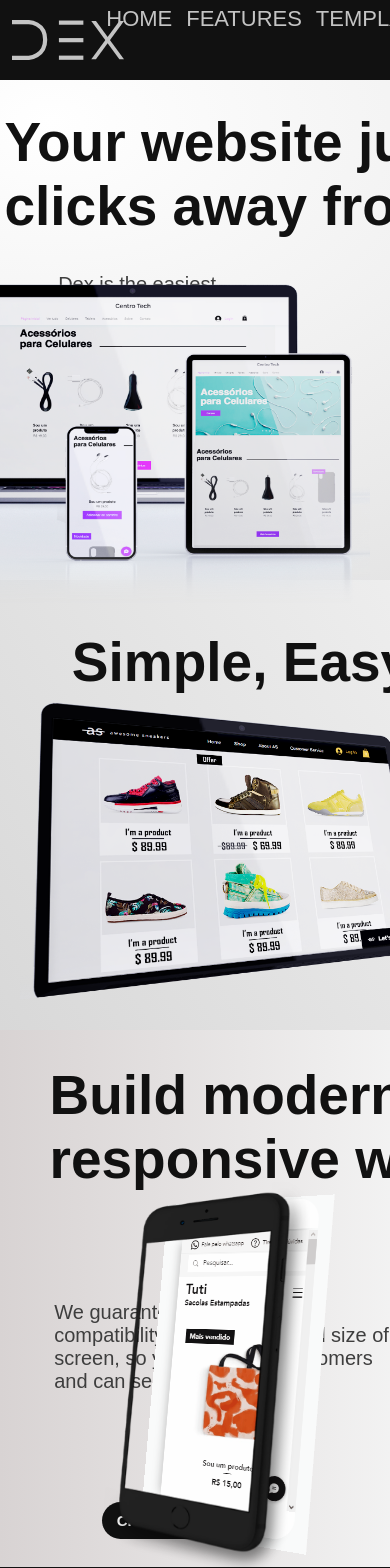
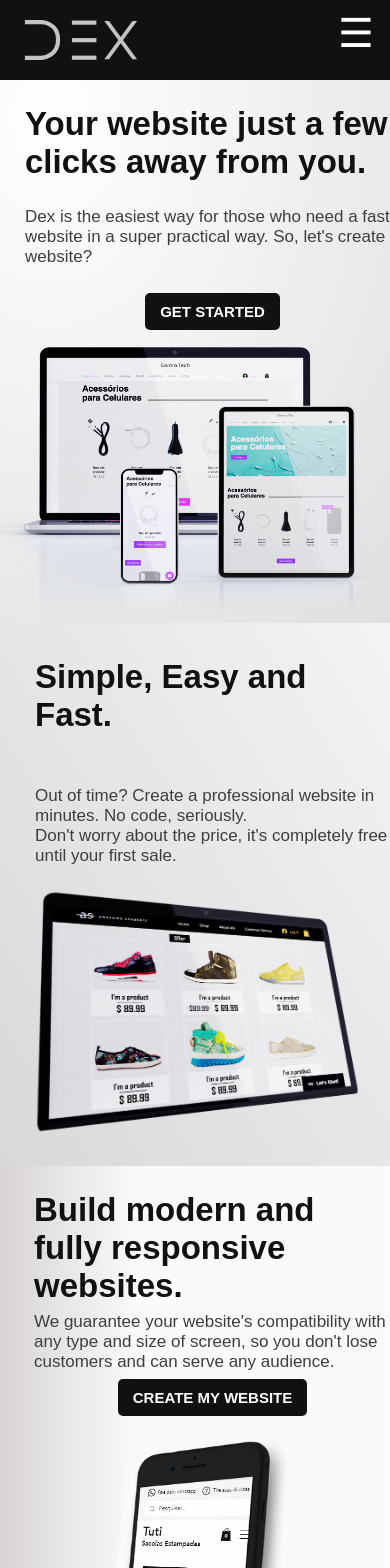
Before and after one commit to arthuryan08/Dex, a React (Create React App) app: page / in a window 390 px wide. Shown: the top 1568 px of the page. Built offline with nearby package versions, Linux system fonts and the light colour scheme.

Commit message:
responsive mobile S, M and L done

```diff
--- a/src/App.js
+++ b/src/App.js
@@ -1,6 +1,7 @@
 import React from "react";
 import * as C from "./AppStyles";
 
+import { SideBar } from "./components/SideBar";
 import { Header } from "./components/Header";
 import { Button } from "./components/Button";
 
@@ -17,6 +18,7 @@ import LinkedinIcon from "./assets/linkedin.svg";
 export const App = () => {
   return (
     <C.Container>
+      <SideBar />
       <Header />
       <C.MainContent1>
         <C.ContentTextArea>
@@ -104,20 +106,22 @@ export const App = () => {
           <C.LogoArea>
             <C.Logo src={Logo} />
             <C.LogoText>
-              Have a question? We're here to help.<br/>Call us at 000-123-4567
+              Have a question? We're here to help.
+              <br />
+              Call us at 000-123-4567
             </C.LogoText>
           </C.LogoArea>
           <C.SocialArea>
-            <C.Link href='#'>
+            <C.Link href="#">
               <C.Icon src={FacebookIcon} />
             </C.Link>
-            <C.Link href='#'>
+            <C.Link href="#">
               <C.Icon src={InstagramIcon} />
             </C.Link>
-            <C.Link href='#'>
+            <C.Link href="#">
               <C.Icon src={TwitterIcon} />
             </C.Link>
-            <C.Link href='#'>
+            <C.Link href="#">
               <C.Icon src={LinkedinIcon} />
             </C.Link>
             <C.LogoText>Ⓒ 2021 DEX | All Rights Reserved</C.LogoText>
@@ -125,40 +129,40 @@ export const App = () => {
         </C.FooterDivLogo>
         <C.FooterDivInfo>
           <C.DivInfoTitle>Product &amp; Pricing</C.DivInfoTitle>
-          <C.DivInfoContent href='#'>Features</C.DivInfoContent>
-          <C.DivInfoContent href='#'>Vizualizations</C.DivInfoContent>
-          <C.DivInfoContent href='#'>Dashboad</C.DivInfoContent>
-          <C.DivInfoContent href='#'>Pricing</C.DivInfoContent>
-          <C.DivInfoContent href='#'>Premium Plans</C.DivInfoContent>
-          <C.DivInfoContent href='#'>New Releases Notes</C.DivInfoContent>
+          <C.DivInfoContent href="#">Features</C.DivInfoContent>
+          <C.DivInfoContent href="#">Vizualizations</C.DivInfoContent>
+          <C.DivInfoContent href="#">Dashboad</C.DivInfoContent>
+          <C.DivInfoContent href="#">Pricing</C.DivInfoContent>
+          <C.DivInfoContent href="#">Premium Plans</C.DivInfoContent>
+          <C.DivInfoContent href="#">New Releases Notes</C.DivInfoContent>
         </C.FooterDivInfo>
         <C.FooterDivInfo>
           <C.DivInfoTitle>Learn</C.DivInfoTitle>
-          <C.DivInfoContent href='#'>Summary</C.DivInfoContent>
-          <C.DivInfoContent href='#'>Getting Started</C.DivInfoContent>
-          <C.DivInfoContent href='#'>Help Center</C.DivInfoContent>
-          <C.DivInfoContent href='#'>Resources</C.DivInfoContent>
-          <C.DivInfoContent href='#'>FAQs</C.DivInfoContent>
-          <C.DivInfoContent href='#'>Developers</C.DivInfoContent>
+          <C.DivInfoContent href="#">Summary</C.DivInfoContent>
+          <C.DivInfoContent href="#">Getting Started</C.DivInfoContent>
+          <C.DivInfoContent href="#">Help Center</C.DivInfoContent>
+          <C.DivInfoContent href="#">Resources</C.DivInfoContent>
+          <C.DivInfoContent href="#">FAQs</C.DivInfoContent>
+          <C.DivInfoContent href="#">Developers</C.DivInfoContent>
         </C.FooterDivInfo>
         <C.FooterDivInfo>
           <C.DivInfoTitle>Account</C.DivInfoTitle>
-          <C.DivInfoContent href='#'>My Products</C.DivInfoContent>
-          <C.DivInfoContent href='#'>Renewal and Billing</C.DivInfoContent>
-          <C.DivInfoContent href='#'>Create Account</C.DivInfoContent>
-          <C.DivInfoContent href='#'></C.DivInfoContent>
-          <C.DivInfoContent href='#'></C.DivInfoContent>
-          <C.DivInfoContent href='#'></C.DivInfoContent>
-          <C.DivInfoContent href='#'></C.DivInfoContent>
+          <C.DivInfoContent href="#">My Products</C.DivInfoContent>
+          <C.DivInfoContent href="#">Renewal and Billing</C.DivInfoContent>
+          <C.DivInfoContent href="#">Create Account</C.DivInfoContent>
+          <C.DivInfoContent href="#"></C.DivInfoContent>
+          <C.DivInfoContent href="#"></C.DivInfoContent>
+          <C.DivInfoContent href="#"></C.DivInfoContent>
+          <C.DivInfoContent href="#"></C.DivInfoContent>
         </C.FooterDivInfo>
         <C.FooterDivInfo>
           <C.DivInfoTitle>Company</C.DivInfoTitle>
-          <C.DivInfoContent href='#'>About Us</C.DivInfoContent>
-          <C.DivInfoContent href='#'>Carrers</C.DivInfoContent>
-          <C.DivInfoContent href='#'>Partners</C.DivInfoContent>
-          <C.DivInfoContent href='#'>Contact Us</C.DivInfoContent>
-          <C.DivInfoContent href='#'>Privacy Policy</C.DivInfoContent>
-          <C.DivInfoContent href='#'>Terms of Use</C.DivInfoContent>
+          <C.DivInfoContent href="#">About Us</C.DivInfoContent>
+          <C.DivInfoContent href="#">Carrers</C.DivInfoContent>
+          <C.DivInfoContent href="#">Partners</C.DivInfoContent>
+          <C.DivInfoContent href="#">Contact Us</C.DivInfoContent>
+          <C.DivInfoContent href="#">Privacy Policy</C.DivInfoContent>
+          <C.DivInfoContent href="#">Terms of Use</C.DivInfoContent>
         </C.FooterDivInfo>
       </C.Footer>
     </C.Container>
--- a/src/AppStyles.js
+++ b/src/AppStyles.js
@@ -6,8 +6,22 @@ export const Container = styled.div`
   min-width: 100vh;
   color: #3e3e3e;
   font-family: "Century Gothic", sans-serif;
-
-  overflow: hidden;
+  overflow-x: hidden;
+  @media ${device.laptop} {
+    width: 1024px;
+  }
+  @media ${device.tablet} {
+    width: 768px;
+  }
+  @media ${device.mobileL} {
+    width: 425px;
+  }
+  @media ${device.mobileM} {
+    width: 327px;
+  }
+  @media ${device.mobileS} {
+    width: 320px;
+  }
 `;
 export const MainContent1 = styled.main`
   height: 580px;
@@ -18,6 +32,17 @@ export const MainContent1 = styled.main`
   @media ${device.tablet} {
     height: 500px;
     width: 768px;
+  }
+  @media ${device.mobileL} {
+    width: 425px;
+    height: 543px;
+  }
+  @media ${device.mobileM} {
+    width: 375px;
+    height: 570px;
+  }
+  @media ${device.mobileS} {
+    width: 320px;
   }
 `;
 
@@ -39,6 +64,17 @@ export const ContentTextArea = styled.div`
     padding: 30px 0 0 50px;
     height: 420px;
   }
+  @media ${device.mobileL} {
+    width: 100%;
+    padding: 25px;
+    height: 270px;
+  }
+  @media ${device.mobileM} {
+    height: 300px;
+  }
+  @media ${device.mobileS} {
+    height: 350px;
+  }
 `;
 export const Text1 = styled.p`
   font-size: 55px;
@@ -49,6 +85,12 @@ export const Text1 = styled.p`
     width: 700px;
     margin-left: 390px;
   }
+  @media ${device.mobileL} {
+    margin: 0;
+    font-size: 33px;
+    width: 100%;
+    padding: 0;
+  }
 `;
 export const Text2 = styled.p`
   font-size: 20px;
@@ -58,6 +100,12 @@ export const Text2 = styled.p`
   @media ${device.tablet} {
     width: 120%;
     margin-left: 60px;
+  }
+  @media ${device.mobileL} {
+    margin: 0;
+    padding: 0;
+    width: 100%;
+    font-size: 17px;
   }
 `;
 
@@ -77,6 +125,21 @@ export const Mockup1 = styled.img`
     right: 20px;
     width: 500px;
     height: 330px;
+  }
+  @media ${device.mobileL} {
+    width: 411px;
+    height: 283px;
+    top: 343px;
+  }
+  @media ${device.mobileM} {
+    top: 380px;
+    right: -1px;
+  }
+  @media ${device.mobileS} {
+    width: 340px;
+    height: 212px;
+    top: 443px;
+    right: 6px;
   }
 `;
 
@@ -99,6 +162,18 @@ export const MainContent2 = styled.div`
     height: 450px;
     padding: 10px;
   }
+  @media ${device.mobileL} {
+    width: 425px;
+    height: 543px;
+    align-items: flex-start;
+  }
+  @media ${device.mobileM} {
+    width: 375px;
+    height: 570px;
+  }
+  @media ${device.mobileS}{
+    width: 320px;
+  }
 }
 
 `;
@@ -117,6 +192,19 @@ export const Mockup2 = styled.img`
     top: 700px;
     left: -20px;
   }
+  @media ${device.mobileL} {
+    height: 243px;
+    top: 890px;
+    left: -14px;
+  }
+  @media ${device.mobileM} {
+    top: 954px;
+    left: -29px;
+  }
+  @media ${device.mobileS} {
+    height: 204px;
+    top: 1002px;
+  }
 `;
 export const ContentTextArea2 = styled.div`
   display: flex;
@@ -134,6 +222,12 @@ export const ContentTextArea2 = styled.div`
     height: 350px;
     padding: 0;
   }
+  @media ${device.mobileL} {
+    padding: 25px;
+    height: 342px;
+    margin: 0;
+    width: 100%;
+  }
 `;
 export const Text3 = styled.p`
   font-size: 55px;
@@ -143,6 +237,12 @@ export const Text3 = styled.p`
   @media ${device.tablet} {
     width: 700px;
     margin-left: -300px;
+  }
+  @media ${device.mobileL} {
+    font-size: 33px;
+    padding: 0;
+    margin: 0;
+    width: 100%;
   }
 `;
 export const Text4 = styled.p`
@@ -154,18 +254,25 @@ export const Text4 = styled.p`
     width: 100%;
     padding: 0 10px;
   }
+  @media ${device.mobileL} {
+    margin: 0;
+    padding: 0;
+    width: 100%;
+    font-size: 17px;
+  }
 `;
 
 // main content 3
 
 export const MainContent3 = styled.div`
   background: transparent
-    linear-gradient(90deg, #d8d3d3 0%, #f9fafa 64%, #f9fafa 90%, #ffffff 100%)
+    linear-gradient(90deg, #d8d3d3 0%, #f9fafa 35%, #f9fafa 90%, #ffffff 100%)
     0% 0% no-repeat padding-box;
   height: 646px;
   display: flex;
   align-items: center;
   justify-content: space-between;
+  align-items: center;
   padding: 0 132px;
 
   @media ${device.laptop} {
@@ -177,12 +284,32 @@ export const MainContent3 = styled.div`
     width: 768px;
     height: 537px;
   }
+  @media ${device.mobileL} {
+    width: 425px;
+    height: 618px;
+    background: transparent
+      linear-gradient(90deg, #d8d3d3 0%, #f9fafa 32%, #f9fafa 90%, #ffffff 100%)
+      0% 0% no-repeat padding-box;
+    align-items: flex-start;
+  }
+  @media ${device.mobileM} {
+    width: 375px;
+    height: 670px;
+    background: transparent
+      linear-gradient(90deg, #d8d3d3 0%, #f9fafa 18%, #f9fafa 90%, #ffffff 100%)
+      0% 0% no-repeat padding-box;
+  }
+  @media ${device.mobileS} {
+    width: 320px;
+    height: 746px;
+  }
 `;
 export const ContentTextArea3 = styled.div`
   display: flex;
   flex-direction: column;
   justify-content: space-between;
   align-items: flex-start;
+  padding: 40px 0;
   width: 46%;
   height: 561px;
 
@@ -194,6 +321,17 @@ export const ContentTextArea3 = styled.div`
     width: 50%;
     align-items: center;
   }
+  @media ${device.mobileL} {
+    width: 100%;
+    padding: 25px;
+    height: 270px;
+  }
+  @media ${device.mobileM} {
+    height: 340px;
+  }
+  @media ${device.mobileS} {
+    height: 403px;
+  }
 `;
 export const Text5 = styled.p`
   font-size: 55px;
@@ -203,6 +341,12 @@ export const Text5 = styled.p`
   @media ${device.tablet} {
     width: 700px;
     margin-left: 406px;
+  }
+  @media ${device.mobileL} {
+    margin: 0;
+    font-size: 33px;
+    width: 100%;
+    padding: 0;
   }
 `;
 export const Text6 = styled.p`
@@ -215,11 +359,18 @@ export const Text6 = styled.p`
     margin-left: 53px;
     padding: 0;
   }
+  @media ${device.mobileL} {
+    margin: 0;
+    padding: 0;
+    width: 100%;
+    font-size: 17px;
+  }
 `;
 
 export const Div3d = styled.div`
-  width: 409px;
-  height: 559px;
+  width: 411px;
+  height: 569px;
+  top: 1268px;
   perspective: 1000px;
   position: absolute;
   right: 10%;
@@ -233,22 +384,44 @@ export const Div3d = styled.div`
     right: 10%;
     top: 1198px;
   }
+  @media ${device.mobileL} {
+    width: 247px;
+    height: 301px;
+    right: 60px;
+    top: 1451px;
+  }
+  @media ${device.mobileM} {
+    width: 241px;
+    height: 301px;
+    right: 65px;
+    top: 1563px;
+  }
+  @media ${device.mobileS} {
+    width: 193px;
+    height: 301px;
+    right: 65px;
+    top: 1626px;
+  }
 `;
 
 export const Mockup3 = styled.img`
-  width: 339px;
+  width: 344px;
   height: 100%;
   transform-style: preserve-3d;
   transform: rotate3d(1, -9, 1, 35deg);
   @media ${device.tablet} {
     width: 203px;
   }
+  @media ${device.mobileL} {
+    width: 202px;
+    transform: rotate3d(1, -9, 1, 41deg);
+  }
 `;
 export const Case = styled.img`
   position: absolute;
   z-index: 1;
   width: 414px;
-  top: 1250px;
+  top: 1235px;
   right: 10%;
 
   @media ${device.laptop} {
@@ -258,6 +431,21 @@ export const Case = styled.img`
     width: 244px;
     right: 55px;
     top: 1182px;
+  }
+  @media ${device.mobileL} {
+    width: 221px;
+    right: 79px;
+    top: 1432px;
+  }
+  @media ${device.mobileM} {
+    width: 221px;
+    right: 79px;
+    top: 1545px;
+  }
+  @media ${device.mobileS} {
+    width: 221px;
+    right: 33px;
+    top: 1613px;
   }
 `;
 
@@ -275,6 +463,18 @@ export const TipsBar = styled.div`
   @media ${device.tablet} {
     width: 768px;
   }
+  @media ${device.mobileL} {
+    width: 425px;
+    padding: 15px;
+    height: 121px;
+  }
+  @media ${device.mobileM} {
+    width: 375px;
+  }
+  @media ${device.mobileS} {
+    width: 320px;
+    height: 110px;
+  }
 `;
 export const TipContent = styled.div`
   display: flex;
@@ -286,14 +486,33 @@ export const TipContent = styled.div`
     padding: 10px;
     height: 150px;
   }
+  @media ${device.mobileL} {
+    padding: 5px;
+    height: 112px;
+  }
+  @media ${device.mobileS} {
+    height: 100px;
+  }
 `;
 export const TipText1 = styled.p`
   font-size: 19px;
   font-weight: bold;
+  @media ${device.mobileL} {
+    font-size: 13px;
+  }
+  @media ${device.mobileS} {
+    font-size: 10px;
+  }
 `;
 export const TipText2 = styled.a`
   text-decoration: none;
   color: #ffffff;
+  @media ${device.mobileL} {
+    font-size: 12px;
+  }
+  @media ${device.mobileS} {
+    font-size: 9px;
+  }
 `;
 
 //Sign Up Area
@@ -305,6 +524,18 @@ export const SignUpArea = styled.div`
   align-items: center;
   @media ${device.tablet} {
     width: 768px;
+  }
+  @media ${device.mobileL} {
+    width: 425px;
+    padding: 0 30px;
+    height: 600px;
+  }
+  @media ${device.mobileM} {
+    width: 375px;
+  }
+  @media ${device.mobileS} {
+    width: 320px;
+    height: 624px;
   }
 `;
 export const SignUpText1 = styled.p`
@@ -321,12 +552,30 @@ export const SignUpText1 = styled.p`
     display: flex;
     align-items: center;
     justify-content: center;
+    @media ${device.mobileM} {
+      margin-left: 90px;
+    }
+    @media ${device.mobileS} {
+      margin-left: 83px;
+    }
+  }
+  @media ${device.mobileL} {
+    font-size: 33px;
+  }
+  @media ${device.mobileS} {
+    text-align: center;
   }
 `;
 
 export const SignUpText2 = styled.p`
   font-size: 20px;
   font-family: "Avant Garde BQ", sans-serif;
+  @media ${device.mobileL} {
+    font-size: 17px;
+  }
+  @media ${device.mobileM} {
+    text-align: center;
+  }
 `;
 
 export const InputArea = styled.div`
@@ -336,6 +585,9 @@ export const InputArea = styled.div`
   flex-direction: column;
   justify-content: space-evenly;
   align-items: flex-start;
+  @media ${device.mobileL} {
+    width: 100%;
+  }
 `;
 
 export const InputText = styled.p`
@@ -366,6 +618,9 @@ export const InputButton = styled.button`
   color: #ffffff;
   background-color: #111111;
   margin-bottom: 25px;
+  @media ${device.mobileL} {
+    margin: 0;
+  }
 `;
 
 // Footer
@@ -384,38 +639,104 @@ export const Footer = styled.footer`
     width: 768px;
     height: 255px;
   }
+  @media ${device.mobileL} {
+    width: 425px;
+    flex-wrap: wrap;
+    padding: 10px;
+    height: 300px;
+  }
+  @media ${device.mobileM} {
+    width: 375px;
+  }
+  @media ${device.mobileS} {
+    width: 320px;
+    padding: 5px;
+    height: 262px;
+  }
 `;
 export const FooterDivLogo = styled.div`
   display: flex;
   flex-direction: column;
   justify-content: space-between;
+  @media ${device.mobileL} {
+    display: flex;
+    flex-direction: column;
+    justify-content: space-between;
+    position: absolute;
+    top: 2713px;
+  }
+  @media ${device.mobileM} {
+    top: 2823px;
+  }
+  @media ${device.mobileS} {
+    top: 2883px;
+  }
 `;
 
-export const LogoArea = styled.div``;
+export const LogoArea = styled.div`
+  @media ${device.mobileL} {
+    flex-direction: row;
+    display: flex;
+    margin-bottom: 10px;
+  }
+`;
 
 export const Logo = styled.img`
   height: 40px;
   margin-bottom: 10px;
+  @media ${device.mobileL} {
+    height: 40px;
+  }
+  @media ${device.mobileM} {
+    height: 28px;
+    margin-left: 10px;
+  }
 `;
 
 export const LogoText = styled.p`
   margin-top: 3px;
   font-size: 13px;
+  @media ${device.mobileL} {
+    margin-left: 30px;
+    text-align: center;
+  }
+  @media ${device.mobileM} {
+    margin-left: 16px;
+    font-size: 12px;
+  }
+  @media ${device.mobileS} {
+    font-size: 10px;
+  }
 `;
 
-export const SocialArea = styled.div``;
+export const SocialArea = styled.div`
+  @media ${device.mobileL} {
+    display: flex;
+  }
+  @media ${device.mobileS} {
+    margin-left: 8px;
+  }
+`;
 
 export const Link = styled.a`
   margin-right: 10px;
+  @media ${device.mobileS} {
+    margin-right: 6px;
+  }
 `;
 
 export const Icon = styled.img`
   height: 30px;
+  @media ${device.mobileL} {
+    height: 20px;
+  }
 `;
 
 export const FooterDivInfo = styled.div`
   display: flex;
   flex-direction: column;
+  height: 140px;
+  justify-content: space-between;
 `;
 
 export const DivInfoTitle = styled.p`
@@ -424,6 +745,12 @@ export const DivInfoTitle = styled.p`
   font-weight: bold;
   @media ${device.tablet} {
     font-size: 14px;
+  }
+  @media ${device.mobileM} {
+    font-size: 12px;
+  }
+  @media ${device.mobileS} {
+    font-size: 10px;
   }
 `;
 
@@ -436,6 +763,10 @@ export const DivInfoContent = styled.a`
     color: #ffffff;
   }
   @media ${device.tablet} {
-    font-size: 12px;
+    font-size: 10px;
+    margin: 0;
+  }
+  @media ${device.mobileS} {
+    font-size: 9px;
   }
 `;
--- a/src/components/Button/index.js
+++ b/src/components/Button/index.js
@@ -1,6 +1,6 @@
 import React from "react";
 import styled from "styled-components";
-import  { device } from '../../device'
+import { device } from "../../device";
 
 const PersoButton = styled.button`
   color: ${(props) => props.TxtColor && `#FFFFFF`};
@@ -9,22 +9,25 @@ const PersoButton = styled.button`
   padding: 10px 15px;
   font-size: 19px;
   font-weight: 600;
-  border-radius: 30px;
+  border-radius: 5px;
   cursor: pointer;
   background-color: ${(props) => (props.BGColor ? `#111111` : "#FFFFFF")};
   margin-left: ${(props) => props.color && "20px"};
   &:hover {
     filter: brightness(90%);
   }
-  @media ${device.tablet}{
+  @media ${device.tablet} {
     font-size: 15px;
+  }
+  @media ${device.mobileL} {
+    display: ${(props) => (props.none ? "none" : "block")};
   }
 `;
 
-export const Button = ({ children, TxtColor, BGColor }) => {
+export const Button = ({ children, TxtColor, BGColor, none }) => {
   return (
     <>
-      <PersoButton TxtColor={TxtColor} BGColor={BGColor}>
+      <PersoButton TxtColor={TxtColor} BGColor={BGColor} none={none}>
         {children}
       </PersoButton>
     </>
--- a/src/components/Header/index.js
+++ b/src/components/Header/index.js
@@ -16,7 +16,7 @@ export const Header = () => {
         <C.NavBarLink href="#">ABOUT US</C.NavBarLink>
         <C.NavBarLink href="#">SUPORT</C.NavBarLink>
       </C.NavBar>
-      <Button>GET STARTED</Button>
+      <Button none>GET STARTED</Button>
     </C.Header>
   );
 };
--- a/src/components/Header/styles.js
+++ b/src/components/Header/styles.js
@@ -23,6 +23,12 @@ export const Header = styled.header`
     width: 75%;
     padding: 0 12px 20px 12px;
   }
+  @media ${device.mobileL} {
+    width: 425px;
+  }
+  @media ${device.mobileS} {
+    width: 320px;
+  }
 `;
 export const Logo = styled.img`
   height: 57px;
@@ -31,10 +37,14 @@ export const Logo = styled.img`
     height: 40px;
   }
 `;
+
 export const NavBar = styled.nav`
   justify-content: center;
   display: flex;
   flex: 2;
+  @media ${device.mobileL} {
+    display: none;
+  }
 `;
 export const NavBarLink = styled.a`
   margin: 0 3%;
@@ -49,7 +59,7 @@ export const NavBarLink = styled.a`
     font-size: 18px;
   }
   @media ${device.tablet} {
-    font-size: 22px;
+    font-size: 19px;
     margin: 0 1%;
   }
 `;
--- /dev/null
+++ b/src/components/SideBar/index.js
@@ -0,0 +1,86 @@
+import React, { useState } from "react";
+import styled from "styled-components";
+import { device } from "../../device";
+
+export const BtnMenu = styled.input.attrs({ type: "checkbox" })`
+  display: none;
+`;
+
+export const BtnMenuIcon = styled.label`
+  color: #ffffff;
+  font-size: 40px;
+  position: fixed;
+  z-index: 90;
+  right: 5px;
+  top: 10px;
+  background-color: #111111;
+  height: 57px;
+  width: 57px;
+  padding-left: 10px;
+  display: none;
+  @media ${device.mobileL} {
+    display: flex;
+  }
+`;
+export const SideBarArea = styled.div`
+  position: fixed;
+  width: 253px;
+  height: 435px;
+  right: ${(props) => (props.checked ? "0" : "-253px")};
+  background-color: #111111;
+  z-index: 80;
+  display: flex;
+  border-radius: 32px 0 32px 0;
+  flex-direction: column;
+  align-items: center;
+  padding: 80px 40px;
+  transition: all 0.5s ease;
+  display: none;
+  @media ${device.mobileL} {
+    display: flex;
+  }
+`;
+
+export const NavLinks = styled.a`
+  font-size: 25px;
+  margin: 10px 0;
+  text-decoration: none;
+  color: #c4c4c4;
+  border-bottom: 2px solid transparent;
+  &:hover {
+    border-bottom: 2px solid #c4c4c4;
+  }
+`;
+export const NavButton = styled.button`
+  color: #111111;
+  border: none;
+  padding: 10px 15px;
+  font-size: 19px;
+  font-weight: 600;
+  border-radius: 5px;
+  cursor: pointer;
+  background-color: #ffffff;
+  margin-top: 10px;
+`;
+
+export const SideBar = () => {
+  const [checked, setChecked] = useState(false);
+  const handleCheckboxChange = () => {
+    setChecked(!checked);
+  };
+
+  return (
+    <>
+      <BtnMenu checked={checked} onChange={handleCheckboxChange} id="bt_menu" />
+      <BtnMenuIcon for="bt_menu">&#9776;</BtnMenuIcon>
+      <SideBarArea checked={checked}>
+        <NavLinks href="#">HOME</NavLinks>
+        <NavLinks href="#">FEATURES</NavLinks>
+        <NavLinks href="#">TEMPLATES</NavLinks>
+        <NavLinks href="#">ABOUT US</NavLinks>
+        <NavLinks href="#">SUPORT</NavLinks>
+        <NavButton>GET STARTED</NavButton>
+      </SideBarArea>
+    </>
+  );
+};
```
